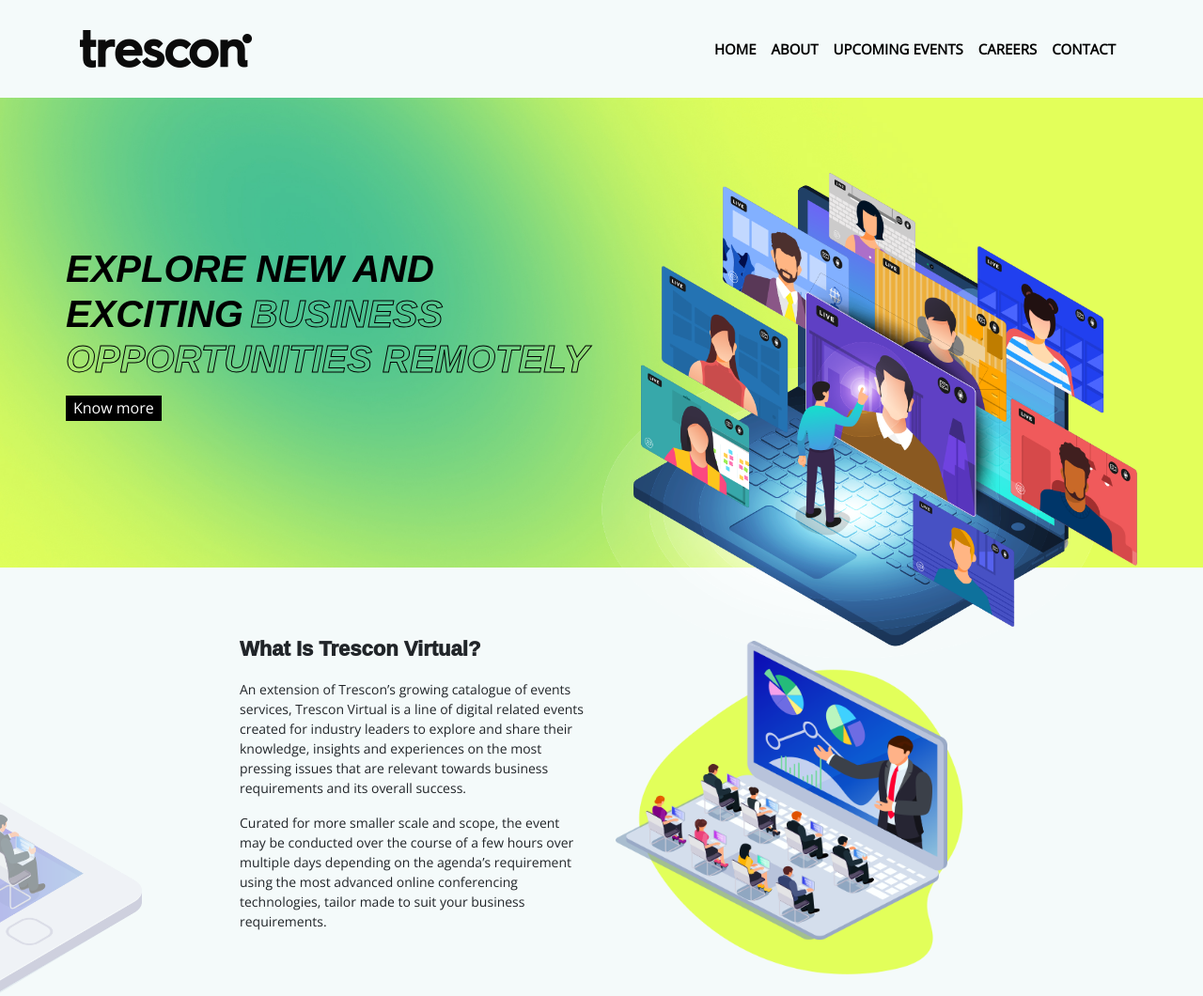
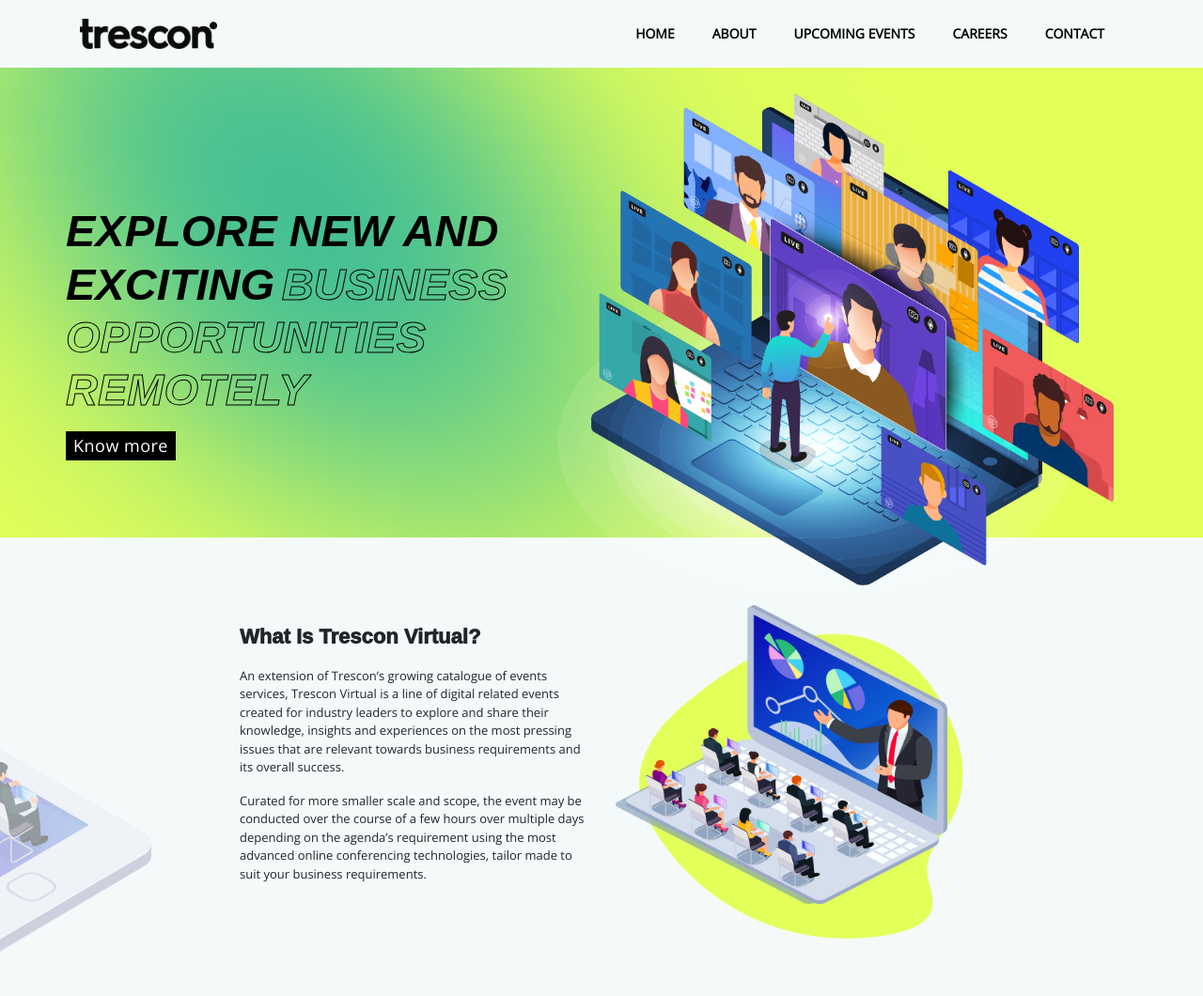
Before and after one commit to shettyabhijith/trescon_assign1, a plain HTML site: page index.html in a window 1280 px wide. Shown: the top 1060 px of the page at 94% size. Drawn offline with nearby package versions, Linux system fonts and the light colour scheme.

Commit message:
Add files via upload

```diff
--- a/css/style.css
+++ b/css/style.css
@@ -8,13 +8,18 @@ body {
 .trescon-navbar .main_menu li a {
   color: #000;
   text-transform: uppercase;
-  font-size: 15px;
+  font-size: 14px;
   font-weight: 700;
 }
 
+a.nav-link {
+  padding: 5px 20px !important;
+}
+
+
 nav {
   background: #f4fafa;
-  padding: 32px !important;
+  padding: 20px !important;
 }
 
 /*  banner section */
@@ -49,7 +54,7 @@ nav {
 
 .title-section {
   display: table;
-  height: 84%;
+  height: 100%;
   font-weight: 800;
   font-size: 30px;
 }
@@ -62,13 +67,18 @@ nav {
 
 a.know_more {
   display: block;
-  font-size: 16px;
+  font-size: 18px;
   font-weight: 100;
   color: white;
   background: black;
-  padding: 4px 8px;
+  padding: 5px 8px;
   width: fit-content;
   margin-top: 15px;
+  letter-spacing: 0.5px;
+}
+
+img.trescon_header_img1 {
+  width: 80%;
 }
 
 
@@ -82,19 +92,17 @@ p.what_is_trescon {
 }
 
 p.abt_tesc1a {
-  font-size: 14px;
+  font-size: 13px;
 }
 
 p.abt_tesc2a {
-  font-size: 14px;
+  font-size: 13px;
 }
 
 .testiomonial {
   background: #f4fafa;
   text-align: center;
-
   z-index: -2;
-
 }
 
 .testim_layout{
@@ -104,18 +112,25 @@ p.abt_tesc2a {
   padding-bottom: 50px;
 }
 
-
-
 .trescon1a{
   padding-top: 8px;
 }
 
 .header-image {
-  margin-top: 14%;
+  margin-top: 5%;
+  margin-left: -8%;
+}
+
+img.banner_img124 {
+  width: 96% !important;
 }
 
 .elem12{
-  padding: 70px 170px;
+  padding: 64px 170px;
+}
+
+.text-section {
+  padding-top: 25px;
 }
 
 .aboutus-area {
@@ -126,12 +141,11 @@ p.abt_tesc2a {
 
 .side_1_img_box {
   position: absolute;
-  /* z-index: 9; */
   bottom: 10%;
 }
 
 img.side_page1 {
-  width: 151px;
+  width: 161px;
 
 }
 
@@ -279,18 +293,17 @@ button.btn_emai_sub {
 
 .business_opportunity{
   color: transparent;
-  font-size: 40px;
+  font-size: 47px;
  font-style: italic;
   -webkit-text-stroke-width: 1px;
   -webkit-text-stroke-color: black;
-  /* text-shadow: -1px 0 black, 0 1px black, 1px 0 black, 0 -1px black; */
   font-family: sans-serif;
   FONT-WEIGHT: 600;
 }
 
 .explore_new {
   color: black;
-    font-size: 40px;
+    font-size: 47px;
     font-style: italic;
     font-weight: bolder;
     font-family: sans-serif;
@@ -329,12 +342,12 @@ button.owl-next {
 
 @media screen and (max-width: 992px){
   .elem12{
-    padding: 300px 0px;
+    padding: 150px 0px 80px;
   }
 
-  /* .testim_side_52{
-    height: 30px;
-  } */
+  .side_1_img_box{
+    bottom: 0%;
+  }
 
   .footer_common{
     padding-top: 30px;
```
